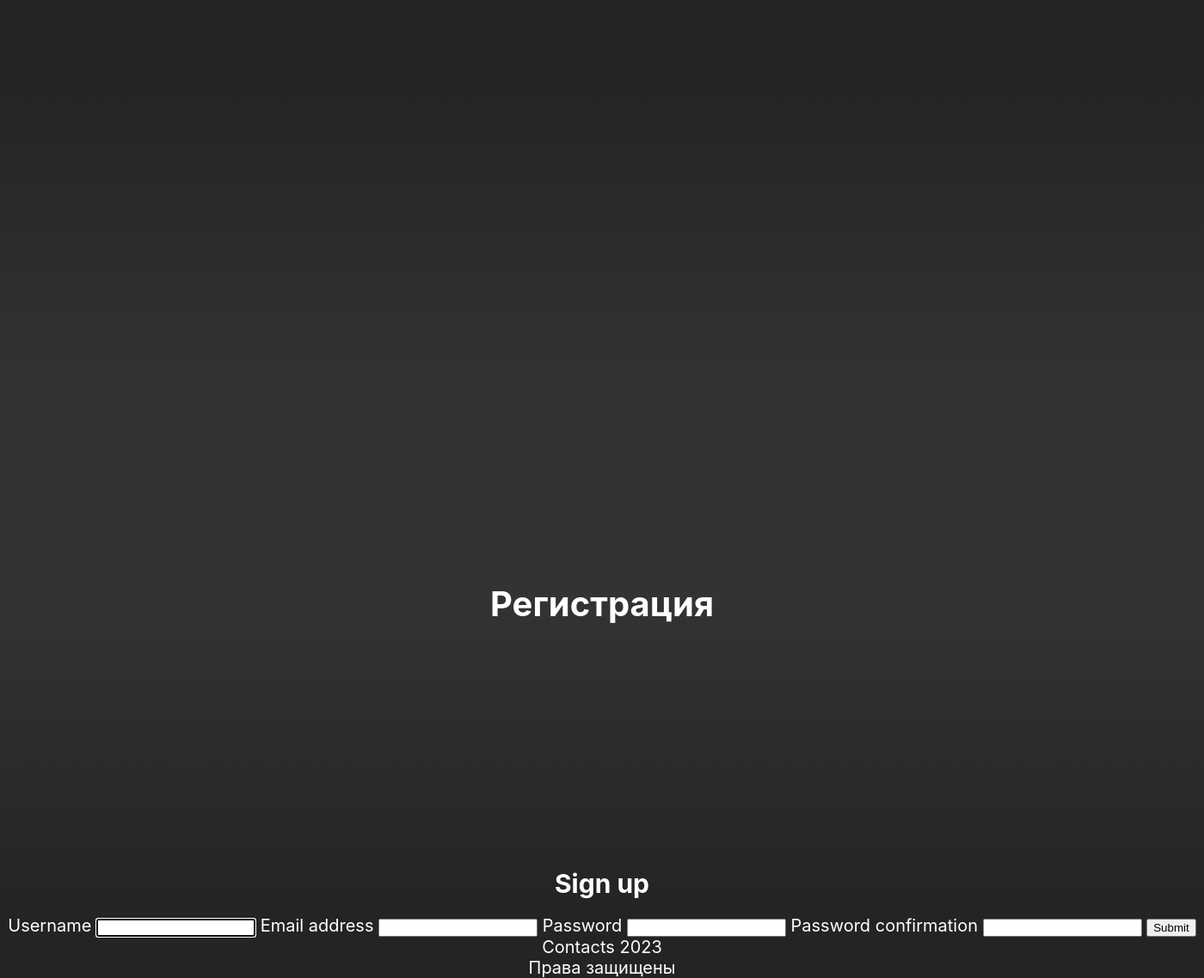
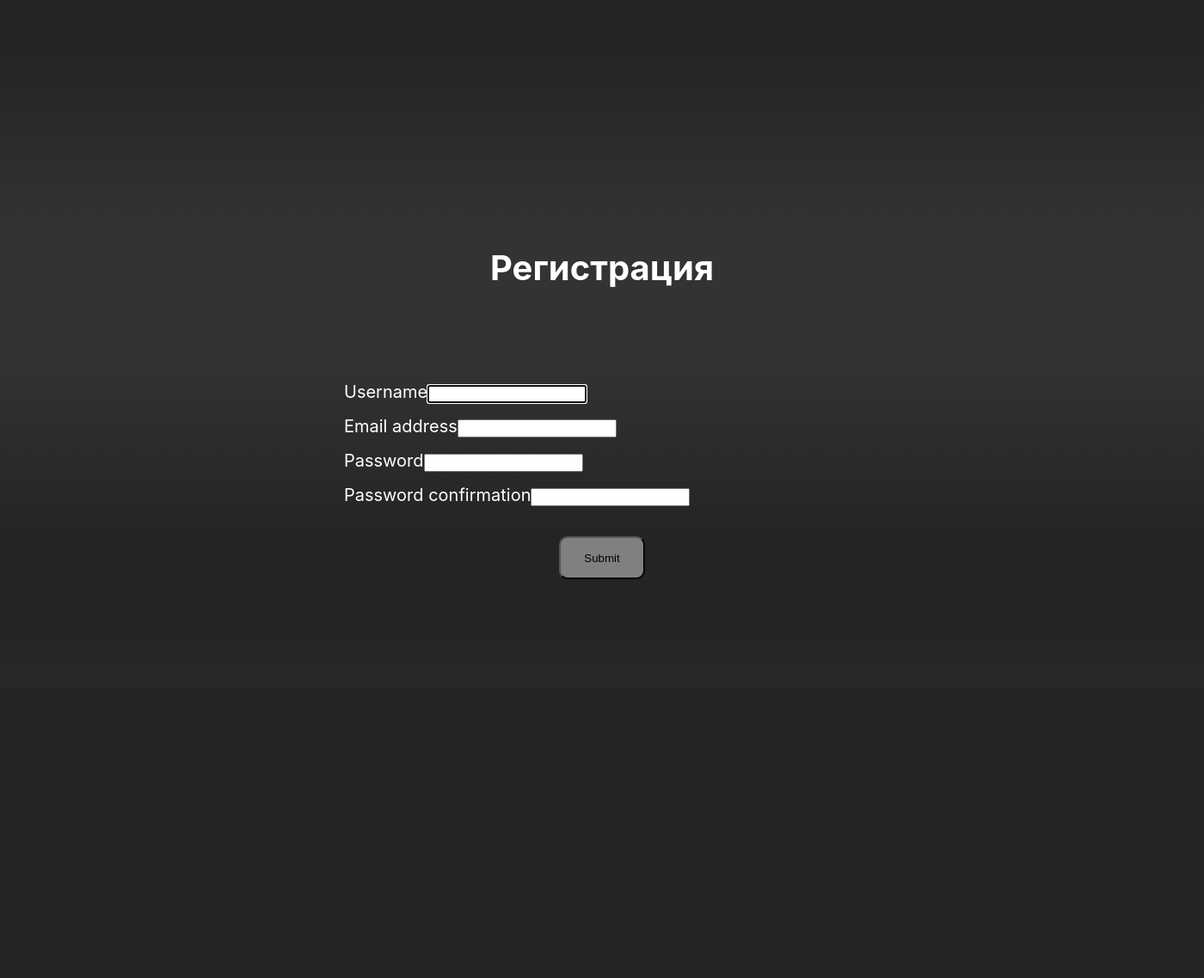
Before and after one commit to MariaGaligina/labWeb, a Django app: page /auth in a window 1400 px wide. Shown: the whole page at 86% size. After the commit the page ends 674 px from the top, so only its background shows below. Run offline with Django 4.2, Linux system fonts and the light colour scheme; some libraries are stand-ins or nearby versions.

Commit message:
lab5 without pictures

```diff
--- a/quests/quest_app/templates/quest_app/auth.html
+++ b/quests/quest_app/templates/quest_app/auth.html
@@ -15,21 +15,30 @@
 				<h1>Регистрация</h1>
 				<div class="form-box">
 					<div class="form-value" id="#formid">
-						<form class="form" id="'tg" method="POST" action="">
-							<h2>Sign up</h2>
-							{% csrf_token %} {{form.username.label}} {{form.username}} {{form.email.label}}
-							{{form.email}} {{form.password1.label}} {{form.password1}} {{form.password2.label}}
-							{{form.password2}}
-							<input type="submit" name="Create User" />
+						<form class="form" id="tg" method="POST" action="">
+							{% csrf_token %}
+							<div class="form-control">
+								<div class="label">{{form.username.label}}</div>
+								<div class="input">{{form.username}}</div>
+							</div>
+							<div class="form-control">
+								<div class="label">{{form.email.label}}</div>
+								<div class="input">{{form.email}}</div>
+							</div>
+							<div class="form-control">
+								<div class="label">{{form.password1.label}}</div>
+								<div class="input">{{form.password1}}</div>
+							</div>
+							<div class="form-control">
+								<div class="label">{{form.password2.label}}</div>
+								<div class="input">{{form.password2}}</div>
+							</div>
+							<input type="submit" name="Create User" class="btn" />
 							{% comment %} <button class="log-in" type="submit">Sign up</button> {% endcomment %}
 						</form>
 					</div>
 				</div>
 			</div>
-			<footer class="footer">
-				<div class="footer-copy" id="contats">Contacts 2023</div>
-				<div class="footer-text">Права защищены</div>
-			</footer>
 		</div>
 		<script src="{% static 'quest_app/js/lib/axios.min.js' %}"></script>
 		<!--<script src="{% static 'quest_app/js/auth.js' %}"></script>-->
```
Also changed, not shown: quests/quest_app/templates/quest_app/index.html (+25 -0 lines).
